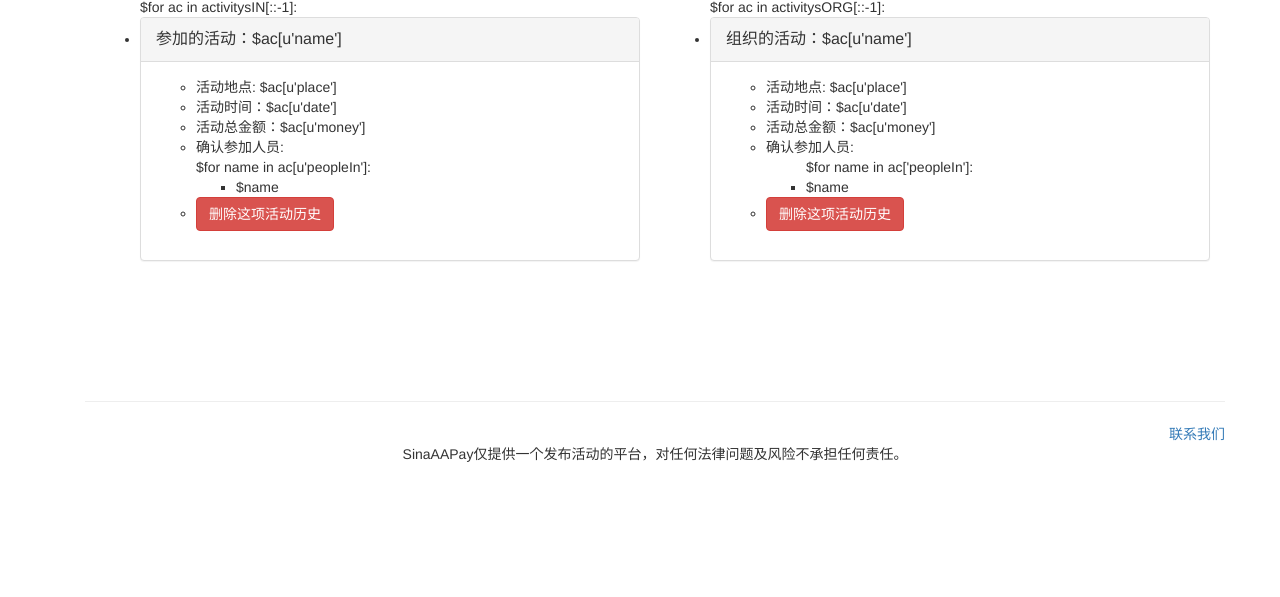
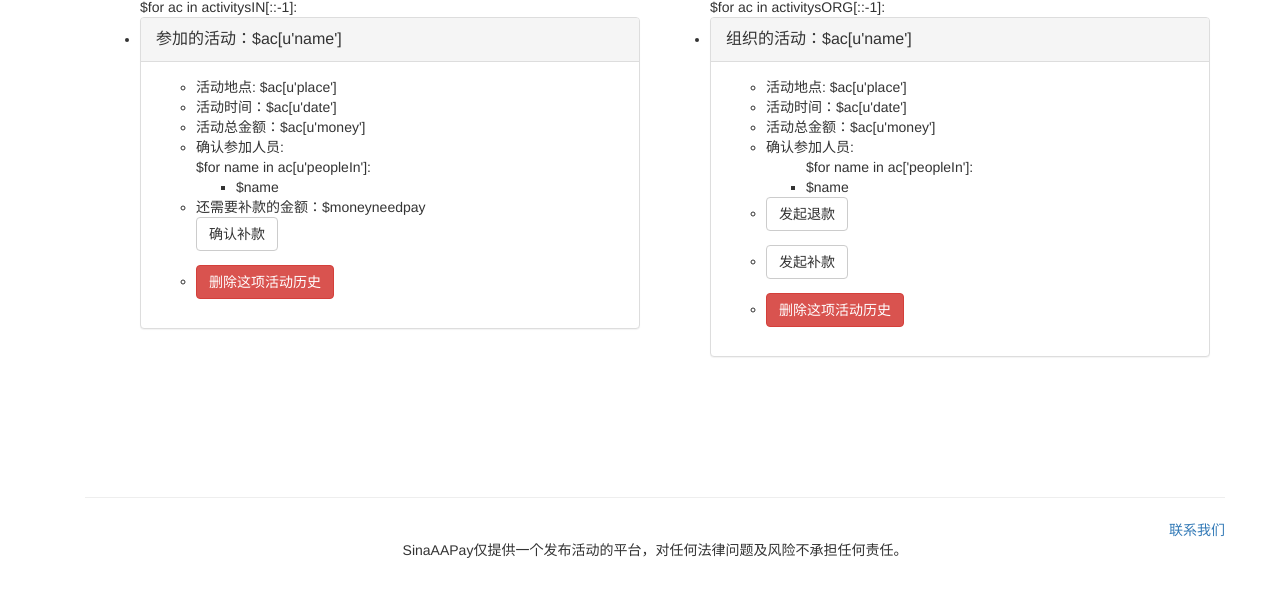
Before and after one commit to SinaAApay/data, a plain HTML site: page static/pastActivity.html in a window 1280 px wide. Shown: the part 121-718 px from the top of the page. Drawn offline with nearby package versions, Linux system fonts and the light colour scheme.

Commit message:
多退少补机制的页面

```diff
--- a/static/pastActivity.html
+++ b/static/pastActivity.html
@@ -47,6 +47,15 @@ $def with(activitysIN,activitysORG)
                             <ul>
                             <li>$name</li>
                             </ul>
+                     <li>
+                     还需要补款的金额：$moneyneedpay
+                        <form action="payonline" method="POST">
+                          <button type="submit" class="btn btn-default"
+                              name="weibo_id" value="$ac[u'weibo_id']">确认补款</button>
+                        </form>
+
+                      </li>
+
                       <li>
                       <form action="/deletePastActivity" method="POST">
                           <button type="submit" value="$ac[u'weibo_id']"
@@ -83,7 +92,19 @@ $def with(activitysIN,activitysORG)
                       $for name in ac['peopleIn']:
                       <li>$name</li>
                   </ul>
+                  <li>
+                        <form action="/refund" method="POST">
+                          <button type="submit" class="btn btn-default"
+                              name="weibo_id" value="$ac[u'weibo_id']">发起退款</button>
+                        </form>
+                      </li>
+                      <li>
+                        <form action="/fillingmoney" method="POST">
+                          <button type="submit" class="btn btn-default"
+                              name="weibo_id" value="$ac[u'weibo_id']">发起补款</button>
+                        </form>
 
+                      </li>
                   <li>
                       <form action="/deletePastActivity" method="POST">
                           <button type="submit" value="$ac[u'weibo_id']"
```
Also changed, not shown: static/currentActivity.html (+16 -1 lines).
